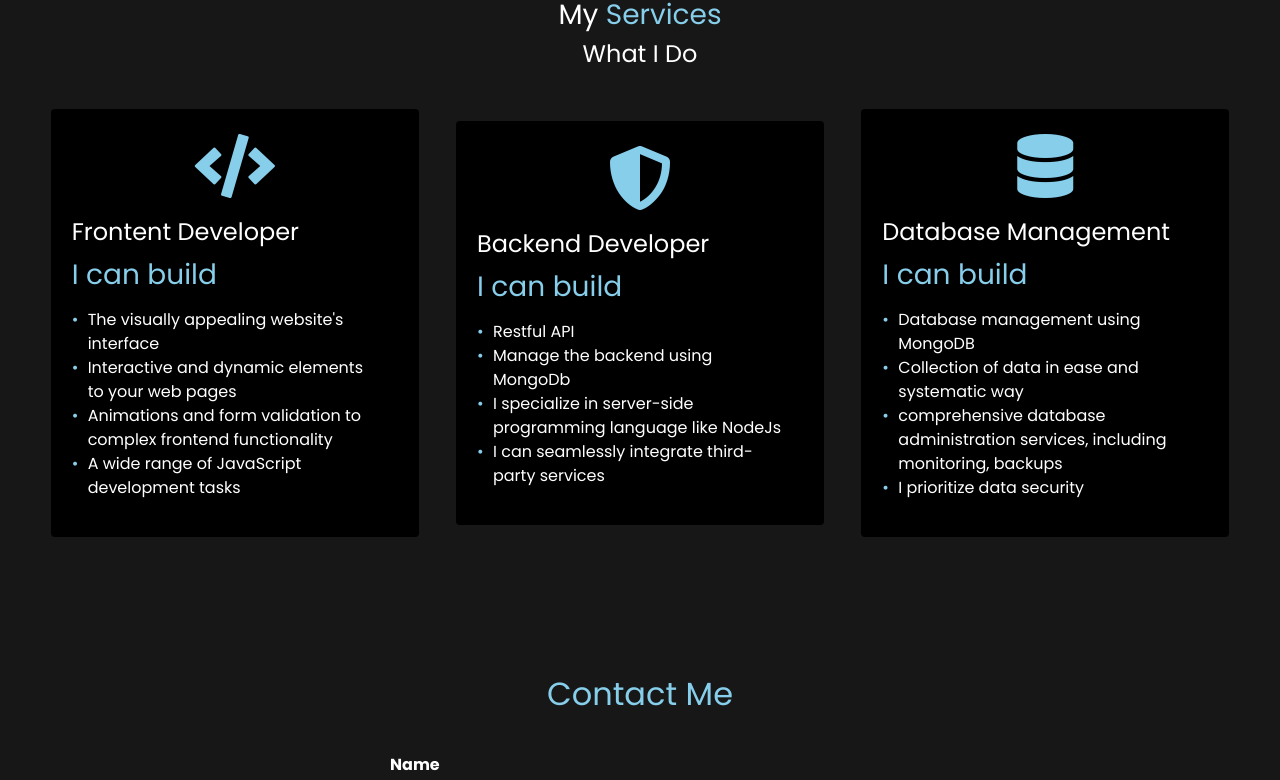
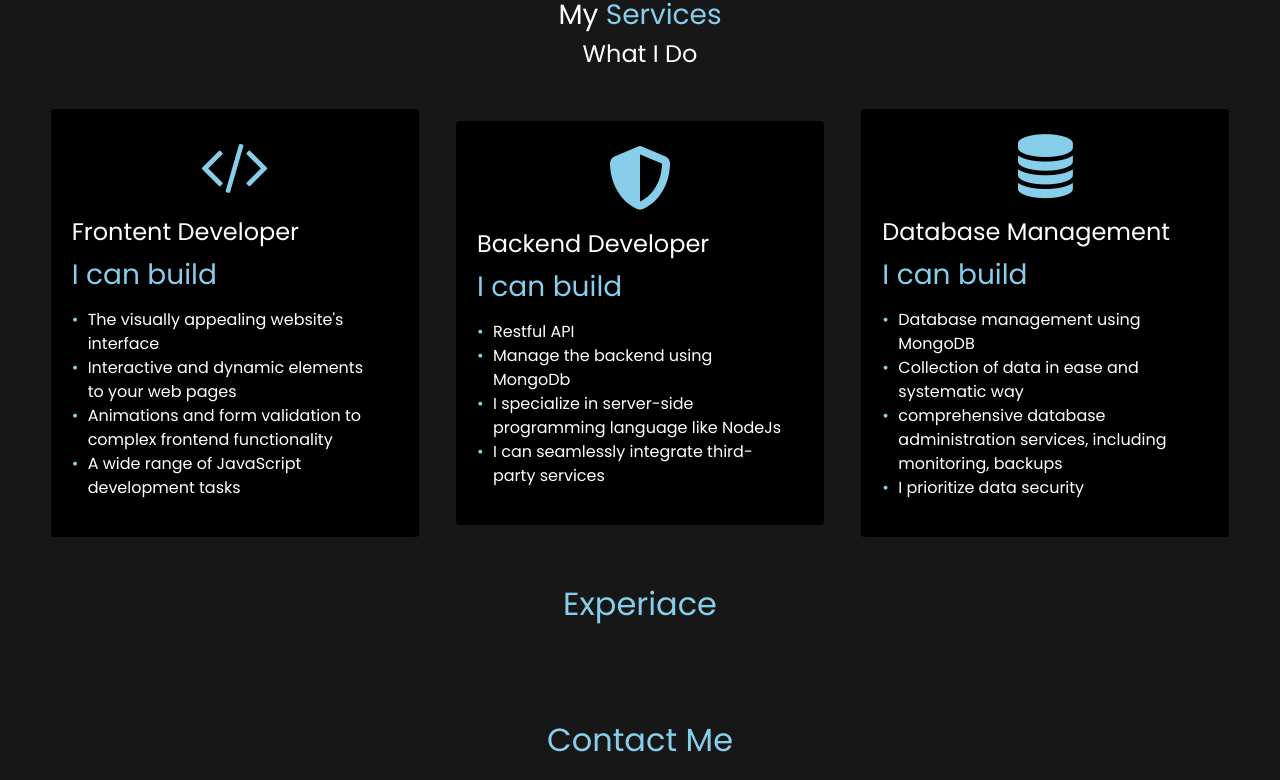
Before and after one commit to singhJasvinder101/Portfolio_frontend, a React (Vite) app: page / in a window 1280 px wide. Shown: the part 1533-2313 px from the top of the page. Built offline with nearby package versions, Linux system fonts and the light colour scheme; no server answers; a web font is replaced by a local one.

Commit message:
initial commit

```diff
--- a/index.html
+++ b/index.html
@@ -7,10 +7,8 @@
   <meta name="viewport" content="width=device-width, initial-scale=1.0" />
   <link rel="stylesheet" href="https://cdn.jsdelivr.net/npm/bootstrap@4.6.2/dist/css/bootstrap.min.css"
     integrity="sha384-xOolHFLEh07PJGoPkLv1IbcEPTNtaed2xpHsD9ESMhqIYd0nLMwNLD69Npy4HI+N" crossorigin="anonymous">
-  <!-- <link rel="stylesheet" href="https://cdnjs.cloudflare.com/ajax/libs/font-awesome/4.7.0/css/font-awesome.min.css"> -->
   <link rel="stylesheet" href="https://cdnjs.cloudflare.com/ajax/libs/font-awesome/6.4.0/css/all.min.css">
   <link rel="stylesheet" href="https://cdnjs.cloudflare.com/ajax/libs/font-awesome/4.7.0/css/font-awesome.min.css">
-  <link rel="stylesheet" href="https://cdnjs.cloudflare.com/ajax/libs/font-awesome/5.15.3/css/all.min.css">
   <link href="https://cdn.jsdelivr.net/npm/remixicon@2.2.0/fonts/remixicon.css" rel="stylesheet">
   <title>Portfolio | Jasvinder Singh</title>
 </head>
--- a/src/HomePage.jsx
+++ b/src/HomePage.jsx
@@ -138,6 +138,15 @@ const HomePage = () => {
                 </div>
             </section>
 
+            <section>
+                <div id="experiance" style={{ backgroundColor: 'rgba(0, 0, 0, 0.911)' }}>
+                    <h2 className='text-center' style={{ color: 'rgb(135, 206, 235)' }}>Experiace</h2>
+                    <div className="certificates my-0 d-flex">
+                        <img src="" alt="" />
+                    </div>
+                </div>
+            </section>
+
             <ContactComponent contactSectionRef={contactSectionRef} contactSectionIsInView={contactSectionIsInView} />
 
         </div>
--- a/src/components/ContactComponent.jsx
+++ b/src/components/ContactComponent.jsx
@@ -21,14 +21,18 @@ const ContactComponent = ({ contactSectionRef, contactSectionIsInView }) => {
             })
             if (data.success) {
                 toast.success("Message sent successfully", {
-                    position: "top-right",
+                    position: "bottom-right",
                     autoClose: 5000,
                     hideProgressBar: false,
                     closeOnClick: true,
                     pauseOnHover: true,
                     draggable: true,
                     progress: undefined,
-                    theme: "light",
+                    theme: "black",
+                })
+                window.scrollTo({
+                    top: 0,
+                    behavior: 'smooth'
                 })
             } else {
                 toast.error("Message not sent", {
--- a/src/index.css
+++ b/src/index.css
@@ -470,7 +470,7 @@ a:hover {
 
     .service-card-container {
         /* padding: 3rem; */
-        width: 100%;
+        width: 120%;
         display: flex;
         justify-content: space-around;
         align-items: center;
```
Also changed, not shown: public/images/AlliedgeTechnologiesCertificate.png (added), public/images/SamarpanCertificate.jpg (added).
